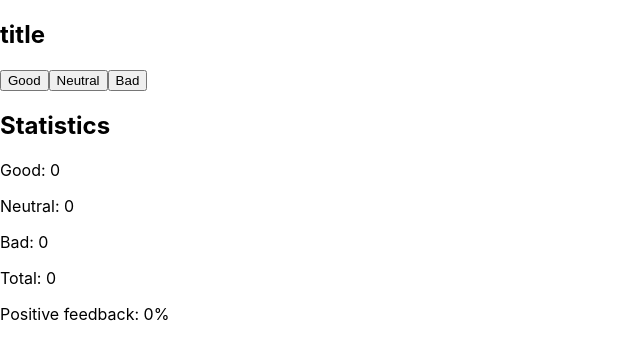
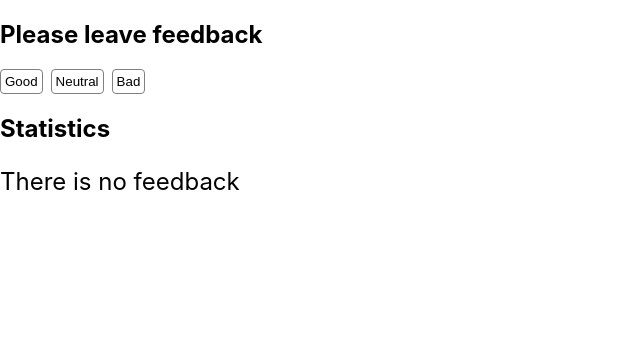
Before and after one commit to Lifuss/goit-react-hw-02-feedback, a React (Create React App) app: page / in a window 1280 px wide. Shown: the top 360 px of the page, without its empty margins (0-640 px from the left). Built offline with nearby package versions, Linux system fonts and the light colour scheme.

Commit message:
part 4 & styled

```diff
--- a/package.json
+++ b/package.json
@@ -10,6 +10,8 @@
     "react": "^18.1.0",
     "react-dom": "^18.1.0",
     "react-scripts": "5.0.1",
+    "react-toastify": "^9.1.3",
+    "styled-components": "^6.0.7",
     "web-vitals": "^2.1.3"
   },
   "scripts": {
--- a/src/components/App.jsx
+++ b/src/components/App.jsx
@@ -1,53 +1,39 @@
 import React, { Component } from 'react';
-import { FeedbackRequest } from './FeedbackRequest/FeedbackRequest';
-import { FeedbackStats } from './FeedbackStats/FeedbackStats';
+import Section from './Section/Section';
+import { toast } from 'react-toastify';
+import {
+  countPositiveFeedbackPercentage,
+  countTotalFeedback,
+} from './Helpers/countFeedback';
 
 export class App extends Component {
   state = {
     good: 0,
     neutral: 0,
     bad: 0,
-    total: 0,
-    positivePercentage: 0,
   };
 
   HandleButton = e => {
     const { value } = e.target;
+    // toast.success('Congratulation');
     this.setState(prev => ({ [value]: prev[value] + 1 }));
-    this.countTotalFeedback();
-    this.countPositiveFeedbackPercentage();
-  };
-
-  countTotalFeedback = () => {
-    this.setState(prev => ({
-      total: prev.good + prev.bad + prev.neutral,
-    }));
-  };
-
-  countPositiveFeedbackPercentage = () => {
-    this.setState(({ good, total }) => {
-      if (good && !total) {
-        return { positivePercentage: 100 };
-      }
-      if (good && total) {
-        return { positivePercentage: Math.ceil((good / total) * 100) };
-      }
-    });
   };
 
   render() {
-    const { good, neutral, bad, total, positivePercentage } = this.state;
+    const { good, neutral, bad } = this.state;
+    const total = countTotalFeedback(this.state);
+    const positivePercentage = countPositiveFeedbackPercentage(good, total);
+
     return (
-      <div>
-        <FeedbackRequest HandleButton={this.HandleButton} />
-        <FeedbackStats
-          good={good}
-          bad={bad}
-          neutral={neutral}
-          total={total}
-          positivePercentage={positivePercentage}
-        />
-      </div>
+      <Section
+        title="Please leave feedback"
+        good={good}
+        bad={bad}
+        neutral={neutral}
+        total={total}
+        positivePercentage={positivePercentage}
+        HandleButton={this.HandleButton}
+      ></Section>
     );
   }
 }
--- a/src/components/FeedbackRequest/FeedbackRequest.jsx
+++ b/src/components/FeedbackRequest/FeedbackRequest.jsx
@@ -1,16 +1,17 @@
+import { StyledBoxBtn, StyledBtn } from './FeedbackRequest.styled';
+
 export const FeedbackRequest = ({ HandleButton }) => {
   return (
-    <div>
-      <h2>title</h2>
-      <button onClick={HandleButton} value="good">
+    <StyledBoxBtn>
+      <StyledBtn onClick={HandleButton} value="good">
         Good
-      </button>
-      <button onClick={HandleButton} value="neutral">
+      </StyledBtn>
+      <StyledBtn onClick={HandleButton} value="neutral">
         Neutral
-      </button>
-      <button onClick={HandleButton} value="bad">
+      </StyledBtn>
+      <StyledBtn onClick={HandleButton} value="bad">
         Bad
-      </button>
-    </div>
+      </StyledBtn>
+    </StyledBoxBtn>
   );
 };
--- a/src/components/FeedbackRequest/FeedbackRequest.styled.js
+++ b/src/components/FeedbackRequest/FeedbackRequest.styled.js
@@ -0,0 +1,13 @@
+import styled from 'styled-components';
+
+export const StyledBtn = styled.button`
+  border: 1px solid gray;
+  background-color: white;
+  border-radius: 4px;
+  padding: 4px;
+`;
+
+export const StyledBoxBtn = styled.div`
+  display: flex;
+  gap: 8px;
+`;
--- a/src/components/FeedbackStats/FeedbackStats.jsx
+++ b/src/components/FeedbackStats/FeedbackStats.jsx
@@ -1,4 +1,6 @@
+import Notification from 'components/Notification/Notification';
 import PropTypes from 'prop-types';
+import { StyledText, StyledTextBox } from './FeedbackStats.styled';
 
 export const FeedbackStats = ({
   good,
@@ -7,15 +9,16 @@ export const FeedbackStats = ({
   positivePercentage,
   total,
 }) => {
-  return (
-    <div>
-      <h2>Statistics</h2>
-      <p>Good: {good}</p>
-      <p>Neutral: {neutral}</p>
-      <p>Bad: {bad}</p>
-      <p>Total: {total}</p>
-      <p>Positive feedback: {positivePercentage}%</p>
-    </div>
+  return total ? (
+    <StyledTextBox>
+      <StyledText>Good: {good}</StyledText>
+      <StyledText>Neutral: {neutral}</StyledText>
+      <StyledText>Bad: {bad}</StyledText>
+      <StyledText>Total: {total}</StyledText>
+      <StyledText>Positive feedback: {positivePercentage}%</StyledText>
+    </StyledTextBox>
+  ) : (
+    <Notification message="There is no feedback" />
   );
 };
 
--- a/src/components/FeedbackStats/FeedbackStats.styled.js
+++ b/src/components/FeedbackStats/FeedbackStats.styled.js
@@ -0,0 +1,14 @@
+import styled from 'styled-components';
+
+export const StyledTextBox = styled.div`
+  display: flex;
+  flex-direction: column;
+  gap: 8px;
+`;
+
+export const StyledText = styled.p`
+  font-size: 20px;
+  padding: 0;
+  margin: 0;
+  font-weight: 400;
+`;
--- /dev/null
+++ b/src/components/Helpers/countFeedback.js
@@ -0,0 +1,15 @@
+export const countTotalFeedback = ({ good, bad, neutral }) => {
+  const total = good + bad + neutral;
+  return total;
+};
+
+export const countPositiveFeedbackPercentage = (good, total) => {
+  let positivePercentage = 0;
+  if (good && !total) {
+    return (positivePercentage = 100);
+  }
+  if (good && total) {
+    return (positivePercentage = Math.ceil((good / total) * 100));
+  }
+  return positivePercentage;
+};
--- /dev/null
+++ b/src/components/Notification/Notification.jsx
@@ -0,0 +1,8 @@
+import React from 'react';
+import { StyledNotification } from './Notification.styled';
+
+const Notification = ({ message }) => {
+  return <StyledNotification>{message}</StyledNotification>;
+};
+
+export default Notification;
--- /dev/null
+++ b/src/components/Notification/Notification.styled.js
@@ -0,0 +1,6 @@
+import styled from 'styled-components';
+
+export const StyledNotification = styled.p`
+  font-size: 24px;
+  font-weight: 400;
+`;
--- /dev/null
+++ b/src/components/Section/Section.jsx
@@ -0,0 +1,29 @@
+import { FeedbackRequest } from 'components/FeedbackRequest/FeedbackRequest';
+import { FeedbackStats } from 'components/FeedbackStats/FeedbackStats';
+import React from 'react';
+
+const Section = ({
+  title,
+  good,
+  neutral,
+  bad,
+  total,
+  positivePercentage,
+  HandleButton,
+}) => {
+  return (
+    <section>
+      <h1>{title}</h1>
+      <FeedbackRequest HandleButton={HandleButton} />
+      <h2>Statistics</h2>
+      <FeedbackStats
+        good={good}
+        bad={bad}
+        neutral={neutral}
+        total={total}
+        positivePercentage={positivePercentage}
+      />
+    </section>
+  );
+};
+export default Section;
--- a/src/index.js
+++ b/src/index.js
@@ -2,9 +2,12 @@ import React from 'react';
 import ReactDOM from 'react-dom/client';
 import { App } from 'components/App';
 import './index.css';
+import { ToastContainer, toast } from 'react-toastify';
+import 'react-toastify/dist/ReactToastify.css';
 
 ReactDOM.createRoot(document.getElementById('root')).render(
   <React.StrictMode>
     <App />
+    <ToastContainer autoClose={1500} />
   </React.StrictMode>
 );
```
Also changed, not shown: 1 other file (tests, documents, lock files or other folders).
